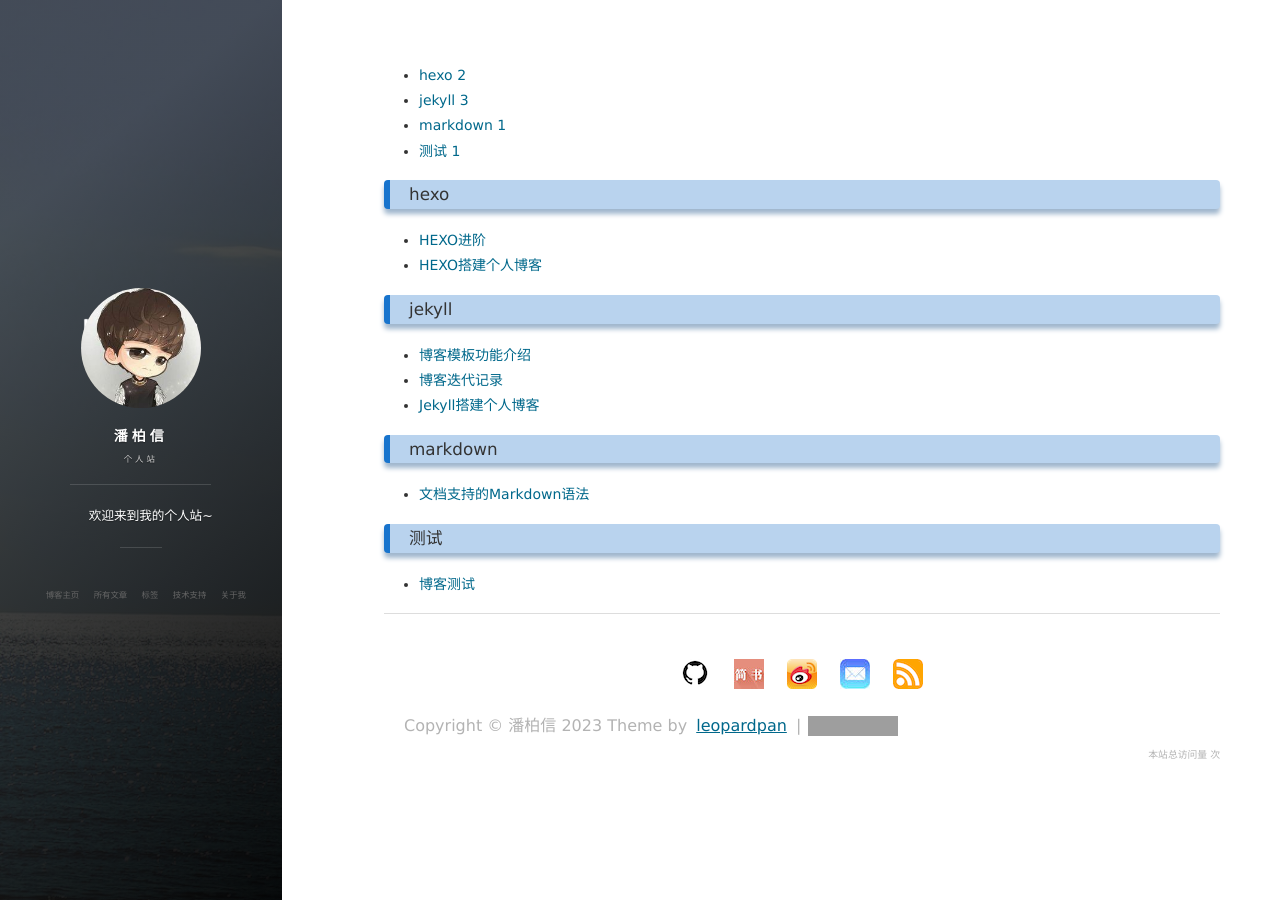
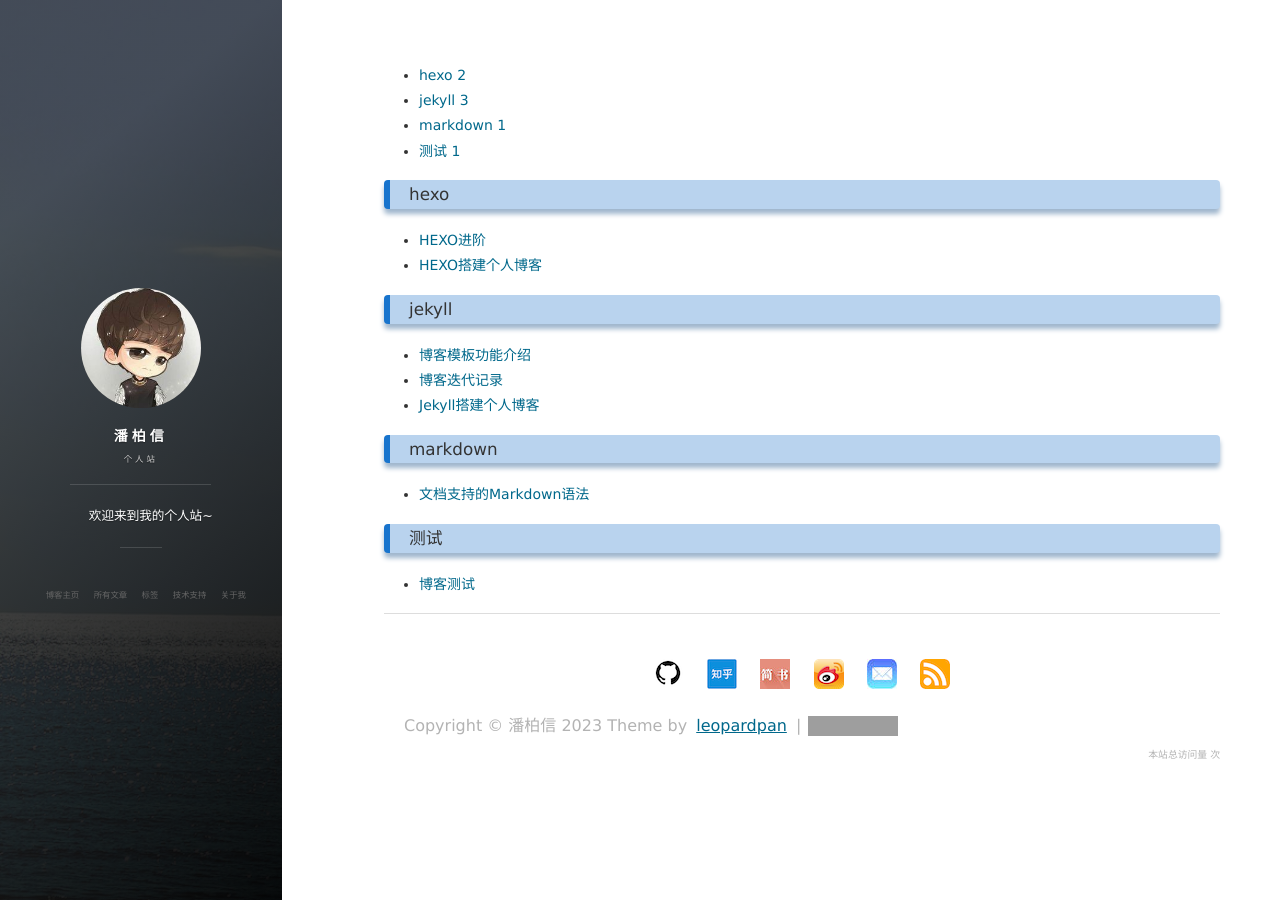
Before and after one commit to lsyhahaha/lsyhahaha.github.io, a Jekyll site: the page built from tags.html, in a window 1280 px wide. Built offline with Jekyll 4.4.1, drawn with Linux system fonts in a browser that asks for light colours; nearby versions of some CDN libraries; comment, search, counter and statistics services are not loaded; grey boxes are pictures that could not be loaded.

Commit message:
2023-11-23

```diff
--- a/_config.yml
+++ b/_config.yml
@@ -3,10 +3,10 @@
 subtitle: 个人站
 description: 欢迎来到我的个人站~
 # 头像里面的标题
-avatarTitle: leopardpan
+avatarTitle: lsyhahaha
 # 头像里面的描述
-avatarDesc: iOS / 机器学习
-url: "http://leopardpan.cn"
+avatarDesc: 算法 / 数据结构
+url: "http://lsyhahaha.github.io"
 
 # 博客是否自动生成目录，false为不生成
 enableToc: true
@@ -20,12 +20,12 @@
 # Social
 social:
     weibo: 5366874726
-    github: leopardpan
-    # zhihu: panpanleopard
+    github: lsyhahaha
+    zhihu: lsyhahaha
     # juejin: xxx
     jianshu: 2ada30d8d0f7
     # twitter:
-    mail: leopardpan@icloud.com
+    mail: 987083256@qq.com
 
 
 # 百度统计
```
